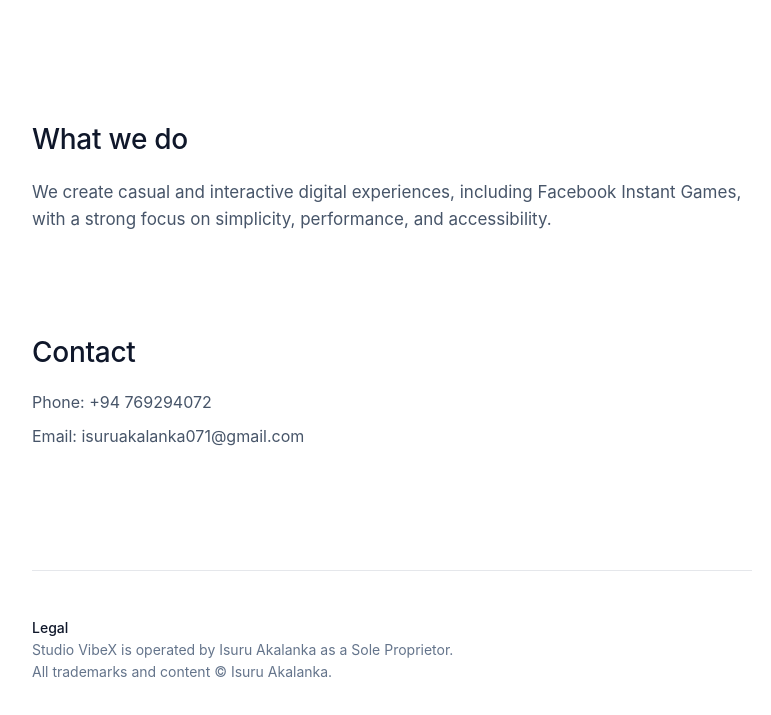
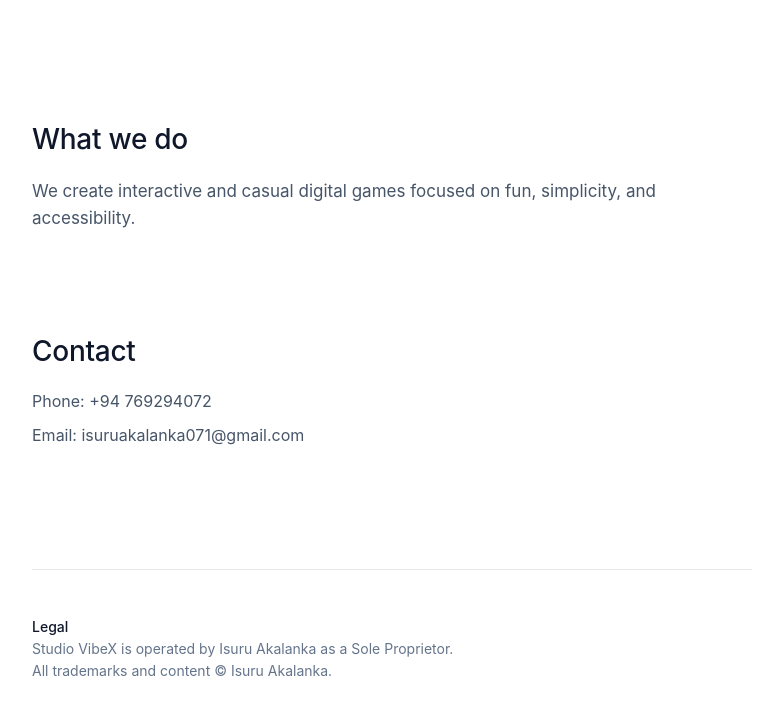
Before and after one commit to Isuru01/studiovibex, a plain HTML site: page index.html in a window 1280 px wide. Shown: the part 233-948 px from the top of the page, without its empty margins (152-923 px from the left). Drawn offline with Linux system fonts and the light colour scheme.

Commit message:
Update UI Text

```diff
--- a/index.html
+++ b/index.html
@@ -9,7 +9,7 @@
     :root {
       --text-primary: #0f172a;
       --text-secondary: #475569;
-      --accent: #2563eb;
+      --border: #e5e7eb;
       --bg: #ffffff;
     }
 
@@ -65,6 +65,7 @@
       font-size: 17px;
       color: var(--text-secondary);
       max-width: 720px;
+      margin: 0;
     }
 
     .contact p {
@@ -75,7 +76,7 @@
     footer {
       margin-top: 120px;
       padding-top: 32px;
-      border-top: 1px solid #e5e7eb;
+      border-top: 1px solid var(--border);
       font-size: 14px;
       color: #64748b;
       max-width: 720px;
@@ -115,9 +116,8 @@
     <section>
       <h2>What we do</h2>
       <p>
-        We create casual and interactive digital experiences, including
-        Facebook Instant Games, with a strong focus on simplicity,
-        performance, and accessibility.
+        We create interactive and casual digital games focused on fun,
+        simplicity, and accessibility.
       </p>
     </section>
 
```
